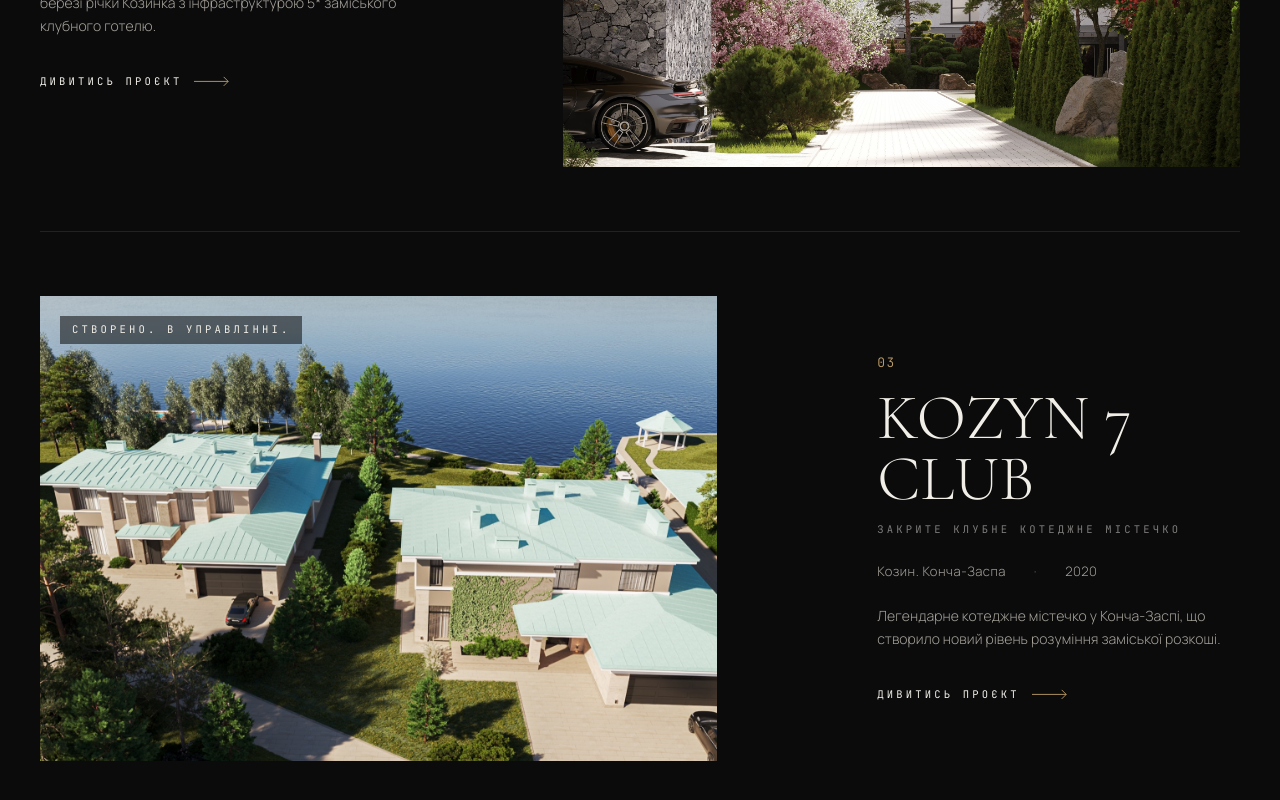
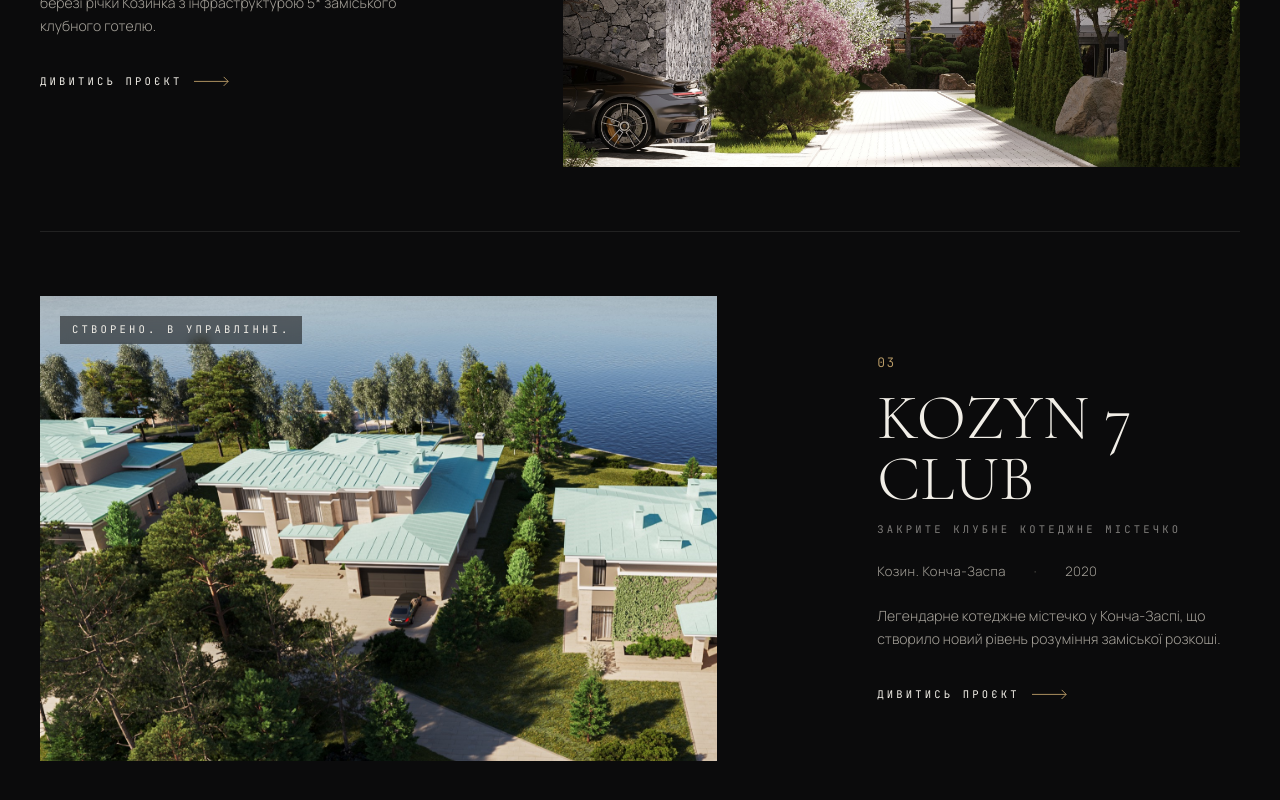
Before and after one commit to rustamsaidovRoN/kvdev, a Next.js app: page / in a window 1280 px wide. Shown: the part 3207-4007 px from the top of the page. Built offline with nearby package versions, Linux system fonts and the light colour scheme.

Commit message:
Force left project cover alignment

```diff
--- a/src/app/projects/[slug]/page.tsx
+++ b/src/app/projects/[slug]/page.tsx
@@ -12,7 +12,8 @@ import {
   getNextProject,
   img,
   cityImageAlt,
-  projectCoverPositionClass,
+  projectCoverObjectPosition,
+  projectCoverTransformOrigin,
 } from "@/lib/projects";
 
 export function generateStaticParams() {
@@ -185,7 +186,11 @@ export default async function ProjectPage({
           <img
             src={img(next.cover, 2000)}
             alt={next.name}
-            className={`absolute inset-0 h-full w-full object-cover opacity-40 transition-all [transition-duration:1200ms] ease-out group-hover:scale-105 group-hover:opacity-55 ${projectCoverPositionClass(next)}`}
+            style={{
+              objectPosition: projectCoverObjectPosition(next),
+              transformOrigin: projectCoverTransformOrigin(next),
+            }}
+            className="absolute inset-0 h-full w-full object-cover opacity-40 transition-all [transition-duration:1200ms] ease-out group-hover:scale-105 group-hover:opacity-55"
           />
           <div className="absolute inset-0 bg-ink/40" />
           <div className="relative z-10 flex h-full flex-col items-center justify-center gap-5 text-center">
--- a/src/components/home/FeaturedProjects.tsx
+++ b/src/components/home/FeaturedProjects.tsx
@@ -6,7 +6,8 @@ import { motion, useScroll, useTransform } from "framer-motion";
 import {
   featuredProjects,
   img,
-  projectCoverPositionClass,
+  projectCoverObjectPosition,
+  projectCoverTransformOrigin,
   type Project,
 } from "@/lib/projects";
 import { Reveal } from "@/components/motion/Reveal";
@@ -35,7 +36,11 @@ function Row({ project, i }: { project: Project; i: number }) {
               <img
                 src={img(project.cover, 1600)}
                 alt={project.name}
-                className={`h-full w-full object-cover transition-transform [transition-duration:1200ms] ease-out group-hover:scale-105 ${projectCoverPositionClass(project)}`}
+                style={{
+                  objectPosition: projectCoverObjectPosition(project),
+                  transformOrigin: projectCoverTransformOrigin(project),
+                }}
+                className="h-full w-full object-cover transition-transform [transition-duration:1200ms] ease-out group-hover:scale-105"
               />
             </motion.div>
             <div className="label absolute left-5 top-5 bg-ink/55 px-3 py-1.5 text-bone backdrop-blur-sm">
--- a/src/components/projects/ProjectHero.tsx
+++ b/src/components/projects/ProjectHero.tsx
@@ -3,7 +3,12 @@
 import Link from "next/link";
 import { useRef } from "react";
 import { motion, useScroll, useTransform } from "framer-motion";
-import { img, projectCoverPositionClass, type Project } from "@/lib/projects";
+import {
+  img,
+  projectCoverObjectPosition,
+  projectCoverTransformOrigin,
+  type Project,
+} from "@/lib/projects";
 import { ArrowRight } from "@/components/site/icons";
 
 const EASE = [0.22, 1, 0.36, 1] as const;
@@ -25,7 +30,11 @@ export function ProjectHero({ project }: { project: Project }) {
         <img
           src={img(project.cover, 2400)}
           alt={project.name}
-          className={`h-[115%] w-full animate-k-zoom object-cover ${projectCoverPositionClass(project)}`}
+          style={{
+            objectPosition: projectCoverObjectPosition(project),
+            transformOrigin: projectCoverTransformOrigin(project),
+          }}
+          className="h-[115%] w-full animate-k-zoom object-cover"
         />
       </motion.div>
       <div className="absolute inset-0 -z-10 bg-gradient-to-t from-ink via-ink/35 to-ink/55" />
--- a/src/components/projects/ProjectsIndex.tsx
+++ b/src/components/projects/ProjectsIndex.tsx
@@ -3,7 +3,12 @@
 import Link from "next/link";
 import { useState } from "react";
 import { AnimatePresence, motion } from "framer-motion";
-import { img, projectCoverPositionClass, projects } from "@/lib/projects";
+import {
+  img,
+  projectCoverObjectPosition,
+  projectCoverTransformOrigin,
+  projects,
+} from "@/lib/projects";
 import { ArrowUpRight } from "@/components/site/icons";
 
 export function ProjectsIndex() {
@@ -64,6 +69,10 @@ export function ProjectsIndex() {
                   animate={{ opacity: 1, scale: 1 }}
                   exit={{ opacity: 0 }}
                   transition={{ duration: 0.6, ease: [0.22, 1, 0.36, 1] }}
+                  style={{
+                    objectPosition: projectCoverObjectPosition(current),
+                    transformOrigin: projectCoverTransformOrigin(current),
+                  }}
                   className="absolute inset-0 h-full w-full object-cover object-center"
                 />
               </AnimatePresence>
@@ -84,7 +93,11 @@ export function ProjectsIndex() {
               <img
                 src={img(p.cover, 1200)}
                 alt={p.name}
-                className={`h-full w-full object-cover transition-transform duration-700 group-hover:scale-105 ${projectCoverPositionClass(p)}`}
+                style={{
+                  objectPosition: projectCoverObjectPosition(p),
+                  transformOrigin: projectCoverTransformOrigin(p),
+                }}
+                className="h-full w-full object-cover transition-transform duration-700 group-hover:scale-105"
               />
               <div className="label absolute left-4 top-4 bg-ink/55 px-3 py-1.5 text-bone backdrop-blur-sm">
                 {p.status}
--- a/src/lib/projects.ts
+++ b/src/lib/projects.ts
@@ -224,8 +224,14 @@ export function getNextProject(slug: string): Project {
   return projects[(i + 1) % projects.length];
 }
 
-export function projectCoverPositionClass(project: Pick<Project, "slug">): string {
+export function projectCoverObjectPosition(project: Pick<Project, "slug">): string {
   return project.slug === "veletni" || project.slug === "kozyn-7-club"
-    ? "object-left md:object-center"
-    : "object-center";
+    ? "left center"
+    : "center center";
 }
+
+export function projectCoverTransformOrigin(project: Pick<Project, "slug">): string {
+  return project.slug === "veletni" || project.slug === "kozyn-7-club"
+    ? "left center"
+    : "center center";
+}
```
